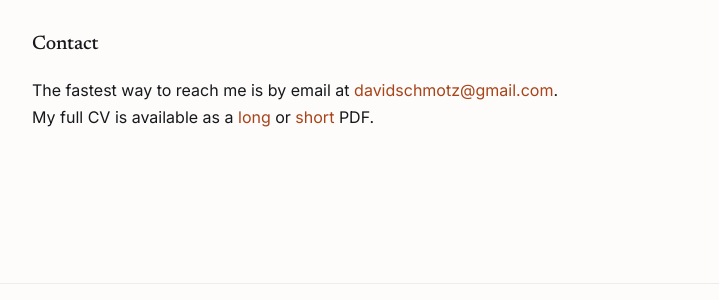
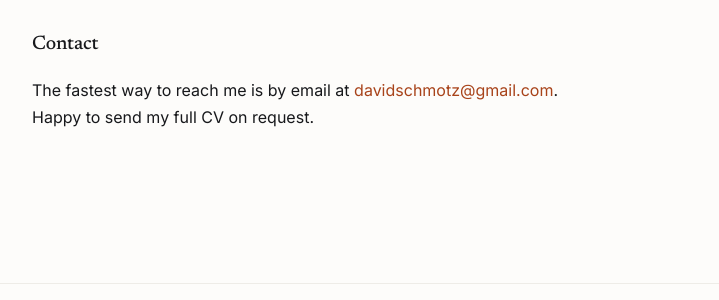
Before and after one commit to davidsmts/davidsmts.github.io, a Jekyll site: the page built from index.html, in a window 1280 px wide and 900 px high, scrolled down 2884 px. Shown: the part 513-813 px from the top of the window, without its empty margins (280-999 px from the left). Built offline with Jekyll 4.4.1, drawn with Linux system fonts in a browser that asks for light colours.

Commit message:
-removed cv

```diff
--- a/_config.yml
+++ b/_config.yml
@@ -20,3 +20,6 @@ defaults:
 exclude:
   - README.md
   - .gitignore
+  # CV PDFs kept in the repo but not published for now
+  - CV-long.pdf
+  - CV-short.pdf
--- a/index.html
+++ b/index.html
@@ -22,7 +22,6 @@ title: David Schmotz
   <ul class="linkrow">
     <li><a href="mailto:{{ site.email }}">Email</a></li>
     <li><a href="https://github.com/{{ site.github_username }}" rel="me">GitHub</a></li>
-    <li><a href="{{ '/CV-long.pdf' | relative_url }}">CV&nbsp;<span class="ext">PDF</span></a></li>
     <li><a href="https://x.com/DavidSchmotz" rel="me">X</a></li>
     {%- comment -%}
       Add profiles here once you have the URLs, e.g.
@@ -143,8 +142,6 @@ title: David Schmotz
   <h3 class="sub">Contact</h3>
   <p>
     The fastest way to reach me is by email at
-    <a href="mailto:{{ site.email }}">{{ site.email }}</a>. My full CV is available as a
-    <a href="{{ '/CV-long.pdf' | relative_url }}">long</a> or
-    <a href="{{ '/CV-short.pdf' | relative_url }}">short</a> PDF.
+    <a href="mailto:{{ site.email }}">{{ site.email }}</a>. Happy to send my full CV on request.
   </p>
 </section>
```
